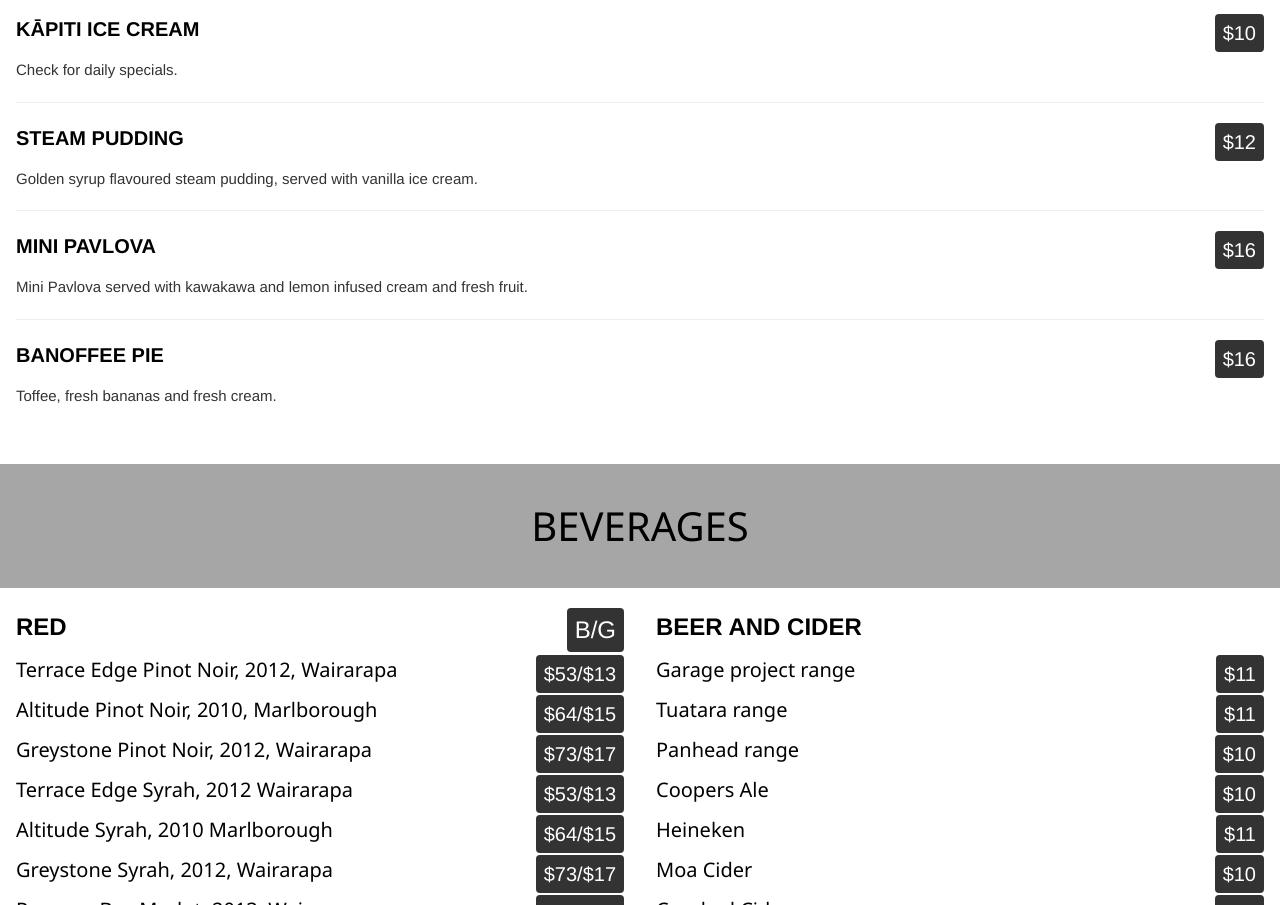
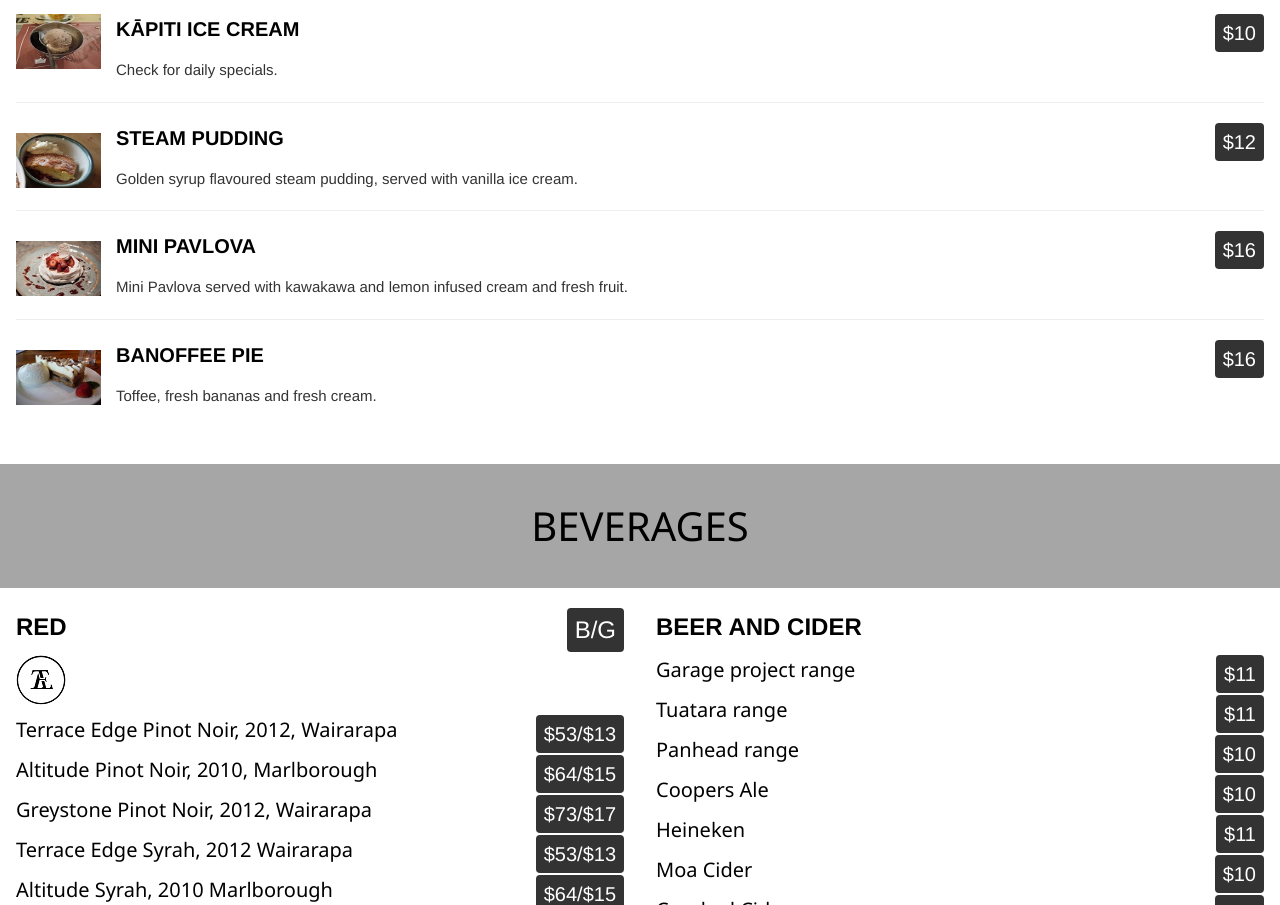
Before and after one commit to parriehunter/parriehunter.github.io, a plain HTML site: page menu.html in a window 1280 px wide. Shown: the part 2100-3005 px from the top of the page. Drawn offline with nearby package versions, Linux system fonts and the light colour scheme.

Commit message:
Adding images to the menu

```diff
--- a/css/style.css
+++ b/css/style.css
@@ -139,6 +139,14 @@
     float: left;
     padding-bottom: 10px;
     padding-top: 10px;
+    padding-right: 15px;
+}
+.dinkImage {
+    height: 50px;
+    width: 50px;
+    float: left;
+    padding-bottom: 5px;
+    padding-top: 5px;
     padding-right: 15px;
 }
 
--- a/menu.html
+++ b/menu.html
@@ -77,16 +77,16 @@
             <!--Dessert for the menu-->
             <h3 id="dessert"  class="menuType">DESSERT</h3>
             <div class="menuStyle">
-                <h4><b>KĀPITI ICE CREAM</b> <span class="menuPrice">$10</span></h4>
+                <img span class="foodImage" src="images/kapitiIceCream.jpg" alt="photo of Kapiti ice cream"><h4><b>KĀPITI ICE CREAM</b> <span class="menuPrice">$10</span></h4>
                 <p class="menuText">Check for daily specials.</p>
                 <hr>
-                <h4><b>STEAM PUDDING</b> <span class="menuPrice">$12</span></h4>
+                <img span class="foodImage" src="images/steamPudding.jpg" alt="photo of golden syrup steam pudding with ice cream"><h4><b>STEAM PUDDING</b> <span class="menuPrice">$12</span></h4>
                 <p class="menuText">Golden syrup flavoured steam pudding, served with vanilla ice cream.</p>
                 <hr>
-                <h4><b>MINI PAVLOVA</b> <span class="menuPrice">$16</span></h4>
+                <img span class="foodImage" src="images/pavlova.jpg" alt="photo of pavlova with fresh fruit and cream"><h4><b>MINI PAVLOVA</b> <span class="menuPrice">$16</span></h4>
                 <p class="menuText">Mini Pavlova served with kawakawa and lemon infused cream and fresh fruit.</p>
                 <hr>
-                <h4><b>BANOFFEE PIE</b> <span class="menuPrice">$16</span></h4>
+                <img span class="foodImage" src="images/banoffeePie.jpg" alt="photo of banofee pie"><h4><b>BANOFFEE PIE</b> <span class="menuPrice">$16</span></h4>
                 <p class="menuText">Toffee, fresh bananas and fresh cream.</p>
             </div>
 
@@ -95,7 +95,7 @@
             <div class = "bevContainer"><!--beverage container for the two child containers-->
                 <div class="bevChild"><!--this child has RED and WHITE wines-->
                         <h3><b>RED</b> <span class="menuPrice">B/G</span></h3>
-                        <h4>Terrace Edge Pinot Noir, 2012, Wairarapa <span class="menuPrice">$53/$13</span></h4>
+                        <img span class="drinkImage" src="images/terraceEdge.jpg" alt=""><h4>Terrace Edge Pinot Noir, 2012, Wairarapa <span class="menuPrice">$53/$13</span></h4>
                         <h4>Altitude Pinot Noir, 2010, Marlborough <span class="menuPrice">$64/$15</span></h4>
                         <h4>Greystone Pinot Noir, 2012, Wairarapa <span class="menuPrice">$73/$17</span></h4>
                         <h4>Terrace Edge Syrah, 2012 Wairarapa <span class="menuPrice">$53/$13</span></h4>
```
Also changed, not shown: images/banoffeePie.jpg (added), images/kapitiIceCream.jpg (added), images/pavlova.jpg (added), images/steamPudding.jpg (added), images/terraceEdge.jpg (added), images/terraceEdge.png (added).
